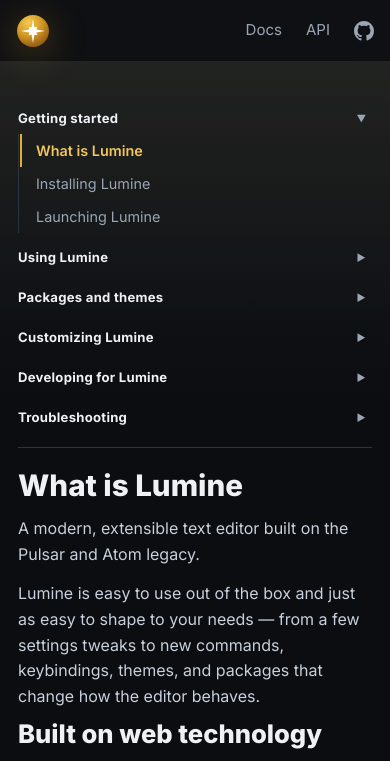
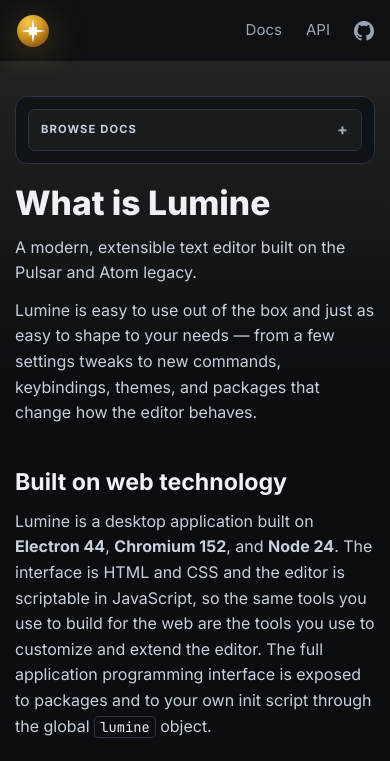
Before and after one commit to lumine-code/lumine-code.github.io, a website: page docs.html in a window 390 px wide. Shown: the top 761 px of the page. Drawn offline with nearby package versions, Linux system fonts and the light colour scheme.

Commit message:
Align the docs layout with the API

```diff
--- a/docs.html
+++ b/docs.html
@@ -38,7 +38,10 @@
 
     <main id="top" class="doc-main doc-manual">
       <aside class="doc-sidebar" aria-label="Documentation navigation">
-        <nav data-nav></nav>
+        <details class="doc-tree">
+          <summary class="doc-tree-summary">Browse docs</summary>
+          <nav data-nav></nav>
+        </details>
       </aside>
 
       <div class="doc-content">
@@ -86,6 +89,25 @@
         const article = document.querySelector("[data-doc]");
         const navEl = document.querySelector("[data-nav]");
         const pagerEl = document.querySelector("[data-pager]");
+        const docTree = document.querySelector(".doc-tree");
+        const compactNavigation = matchMedia("(max-width: 900px)");
+
+        const syncNavigationMode = () => {
+          docTree.open = !compactNavigation.matches;
+          docTree.querySelector("summary").tabIndex = compactNavigation.matches
+            ? 0
+            : -1;
+        };
+        compactNavigation.addEventListener("change", syncNavigationMode);
+        syncNavigationMode();
+        navEl.addEventListener("click", (event) => {
+          if (
+            compactNavigation.matches &&
+            event.target.closest("a[data-route]")
+          ) {
+            docTree.open = false;
+          }
+        });
 
         const fail = (message) => {
           article.innerHTML =
--- a/styles.css
+++ b/styles.css
@@ -503,26 +503,41 @@ pre code {
 
 /* Documentation page */
 .doc-main {
-  width: min(var(--maxw), calc(100% - 36px));
+  width: min(1132px, calc(100% - 48px));
   margin: 0 auto;
   /* The footer draws its own rule directly above itself, so the page has to
      leave room for it — without this the pager cards sit on that line. */
-  padding: clamp(40px, 7vw, 76px) 0 clamp(48px, 8vw, 88px);
+  padding: 48px 0 76px;
 }
 
 .doc-manual {
   display: grid;
-  grid-template-columns: 250px minmax(0, 1fr);
-  gap: 48px;
+  grid-template-columns: minmax(270px, 300px) minmax(0, 800px);
+  gap: 32px;
   align-items: start;
+  justify-content: center;
 }
 
 .doc-sidebar {
-  position: sticky;
-  top: 92px;
-  max-height: calc(100vh - 108px);
-  padding-right: 6px;
-  overflow-y: auto;
+  position: static;
+  align-self: stretch;
+  max-height: none;
+  padding-right: 30px;
+  border-right: 1px solid var(--border);
+  overflow: visible;
+}
+
+.doc-tree {
+  min-width: 0;
+}
+
+.doc-tree-summary {
+  display: none;
+  list-style: none;
+}
+
+.doc-tree-summary::-webkit-details-marker {
+  display: none;
 }
 
 /* Custom scrollbars across the whole site, replacing the heavy native ones.
@@ -635,15 +650,16 @@ pre code {
 }
 
 .doc-content {
+  width: 100%;
   min-width: 0;
-  max-width: 760px;
+  max-width: 800px;
 }
 
 .doc-pager {
   display: flex;
   gap: 16px;
-  margin-top: 56px;
-  padding-top: 24px;
+  margin-top: 48px;
+  padding-top: 20px;
   border-top: 1px solid var(--border);
 }
 
@@ -652,18 +668,13 @@ pre code {
   flex: 1;
   flex-direction: column;
   gap: 4px;
-  padding: 14px 18px;
-  border: 1px solid var(--border);
-  border-radius: var(--radius);
-  background: rgba(23, 28, 35, 0.74);
-  transition:
-    border-color 0.15s ease,
-    background 0.15s ease;
+  padding: 10px 0;
+  border: 0;
+  background: transparent;
 }
 
 .doc-pager-link:hover {
-  border-color: rgba(98, 213, 208, 0.5);
-  background: rgba(98, 213, 208, 0.07);
+  color: var(--gold-strong);
 }
 
 .doc-pager-next {
@@ -684,7 +695,7 @@ pre code {
 }
 
 .prose {
-  max-width: 720px;
+  max-width: none;
 }
 
 .doc-status {
@@ -697,51 +708,48 @@ pre code {
 }
 
 .prose h1 {
-  margin: 56px 0 0;
-  padding-top: 26px;
-  border-top: 1px solid var(--border);
-  font-size: 1.85rem;
+  margin: 0;
+  padding: 0;
+  border: 0;
+  font-size: 2.1rem;
   line-height: 1.15;
   font-weight: 800;
 }
 
-.prose h1:first-child {
-  margin-top: 0;
-  padding-top: 0;
-  border-top: 0;
-}
-
 .prose h2 {
-  margin: 48px 0 0;
-  padding-top: 10px;
-  font-size: 1.6rem;
-  line-height: 1.2;
-  font-weight: 800;
-}
-
-.prose h2:first-of-type {
-  margin-top: 0;
+  margin: 42px 0 0;
+  padding: 0;
+  font-size: 1.45rem;
+  line-height: 1.25;
+  font-weight: 700;
 }
 
 .prose h3 {
-  margin: 30px 0 0;
-  font-size: 1.14rem;
+  margin: 28px 0 0;
+  font-size: 1.15rem;
+  line-height: 1.3;
+}
+
+.prose h4 {
+  margin: 22px 0 0;
+  font-size: 1rem;
+  line-height: 1.35;
 }
 
 .prose p {
-  margin: 14px 0 0;
+  margin: 12px 0 0;
   color: var(--soft);
 }
 
 .prose ul,
 .prose ol {
-  margin: 14px 0 0;
+  margin: 12px 0 0;
   padding-left: 22px;
   color: var(--soft);
 }
 
 .prose li {
-  margin: 7px 0 0;
+  margin: 4px 0 0;
 }
 
 .prose li::marker {
@@ -749,20 +757,20 @@ pre code {
 }
 
 .prose a {
-  color: var(--gold-strong);
-  font-weight: 600;
+  color: var(--green);
+  font-weight: 500;
 }
 
 .prose a:hover {
-  color: var(--gold);
+  color: var(--green);
   text-decoration: underline;
 }
 
 .prose code {
-  padding: 2px 6px;
+  padding: 1px 5px;
   border: 1px solid var(--border);
-  border-radius: 5px;
-  background: rgba(255, 255, 255, 0.06);
+  border-radius: 4px;
+  background: transparent;
   color: var(--text);
   font-size: 0.86em;
 }
@@ -783,7 +791,7 @@ pre code {
 }
 
 .prose blockquote {
-  margin: 18px 0 0;
+  margin: 16px 0 0;
   padding: 12px 18px;
   border-left: 3px solid var(--gold);
   border-radius: 0 6px 6px 0;
@@ -831,8 +839,42 @@ pre code {
   .doc-sidebar {
     position: static;
     max-height: none;
-    padding-bottom: 8px;
-    border-bottom: 1px solid var(--border);
+    padding: 12px;
+    border: 1px solid var(--border);
+    border-radius: 12px;
+    background: rgba(14, 18, 23, 0.82);
+    overflow: visible;
+  }
+
+  .doc-tree-summary {
+    display: flex;
+    align-items: center;
+    justify-content: space-between;
+    min-height: 42px;
+    padding: 0 12px;
+    border: 1px solid var(--border);
+    border-radius: 7px;
+    background: rgba(255, 255, 255, 0.035);
+    color: var(--soft);
+    font-size: 0.7rem;
+    font-weight: 700;
+    letter-spacing: 0.1em;
+    text-transform: uppercase;
+    cursor: pointer;
+  }
+
+  .doc-tree-summary::after {
+    content: "+";
+    color: var(--muted);
+    font-size: 1rem;
+  }
+
+  .doc-tree[open] .doc-tree-summary::after {
+    content: "−";
+  }
+
+  .doc-tree[open] [data-nav] {
+    padding: 12px 4px 2px;
   }
 
   .doc-pager {
@@ -857,7 +899,17 @@ pre code {
   }
 }
 
+@media (max-width: 760px) {
+  .doc-main {
+    width: min(1132px, calc(100% - 30px));
+  }
+}
+
 @media (max-width: 620px) {
+  .doc-main {
+    padding: 34px 0 56px;
+  }
+
   .nav {
     gap: 12px;
     min-height: 62px;
```
